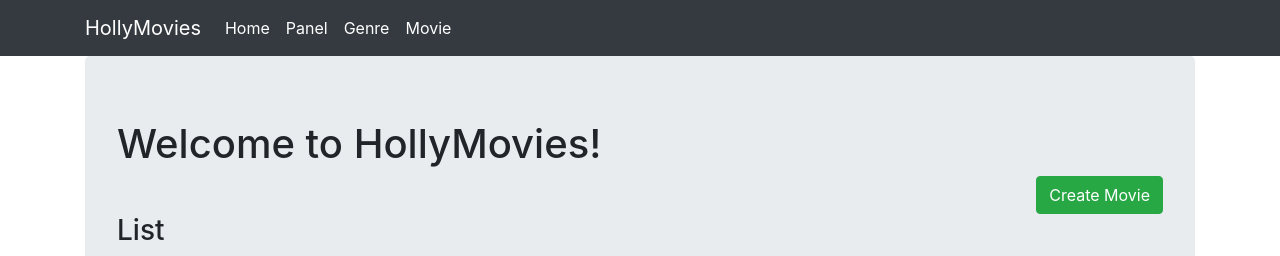
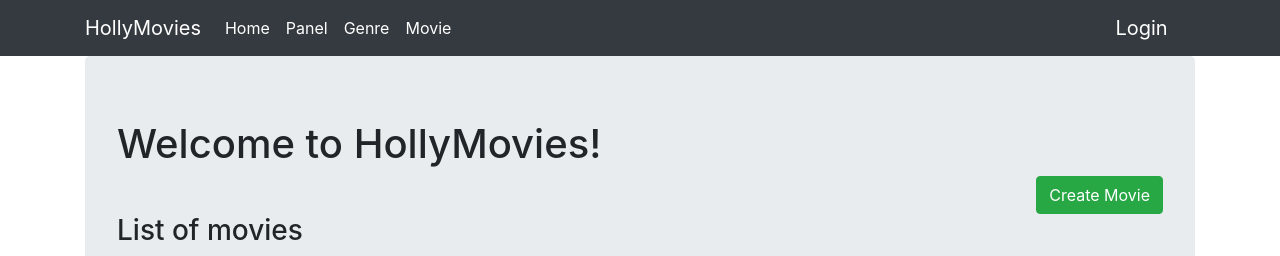
Before and after one commit to PatrykJuniorPy/hollywoodmovies, a Django app: page / in a window 1280 px wide. Shown: the top 256 px of the page. Run offline with Django 3.2, Linux system fonts and the light colour scheme; data that the repository does not hold is empty; some libraries are stand-ins or nearby versions.

Commit message:
added route for accounts/profiles in url and changed style for login

```diff
--- a/hollymovies/hollymovies/urls.py
+++ b/hollymovies/hollymovies/urls.py
@@ -15,13 +15,13 @@ Including another URLconf
 """
 from django.contrib import admin
 from django.urls import path
-from viewer.views import Genre, Movie, SubmitableLoginView
-from viewer.views import MovieCreateView, create_genre, hello_view, MoviesView, MovieUpdateView, MovieDeleteView
+from viewer.views import MovieCreateView, create_genre, hello_view, MoviesView, MovieUpdateView, MovieDeleteView, SubmitableLoginView
 
 
 
 urlpatterns = [
     path('accounts/login/', SubmitableLoginView.as_view(), name='login'),
+    path('accounts/profile/', admin.site.urls, name='a'),
     path('admin/', admin.site.urls, name='a'),
     path('hello/<s0>', hello_view),
     path('', MoviesView.as_view(), name='index'),
--- a/hollymovies/viewer/templates/base.html
+++ b/hollymovies/viewer/templates/base.html
@@ -16,6 +16,7 @@
     <nav class="navbar navbar-expand-lg navbar-dark bg-dark">
       <div class="container fixed">
         <a class="navbar-brand" href="/">HollyMovies</a>
+
         <button
           class="navbar-toggler" type="button"
           data-toggle="collapse" data-target="#navbarNavAltMarkup"
@@ -23,14 +24,15 @@
           <span class="navbar-toggler-icon"></span>
         </button>
         <div class="collapse navbar-collapse" id="navbarNavAltMarkup">
+
           <div class="navbar-nav">
-            <a class="nav-item nav-link active" href="{% url 'index' %}">
-              Home
-            </a>
+            <a class="nav-item nav-link active" href="{% url 'index' %}">Home</a>
             <a class="nav-item nav-link active" href="/admin">Panel</a>
             <a class="nav-item nav-link active" href="{% url 'new-genre' %}">Genre</a>
             <a class="nav-item nav-link active" href="{% url 'movie_create' %}">Movie</a>
+
           </div>
+          <div><a class="navbar-brand" style="margin-left: 41rem" href="{% url 'login' %}">Login</a></div>
         </div>
       </nav>
     <div class="container">
--- a/hollymovies/viewer/templates/movies.html
+++ b/hollymovies/viewer/templates/movies.html
@@ -12,7 +12,7 @@
     <div class="row">
         <div class="col-md-12">
             <h3>
-                List
+                List of movies
             </h3>
             <div class="table-responsive">
                 <table class="table table-striped">
```
Also changed, not shown: hollymovies/viewer/views.py (line endings or trailing spaces).
